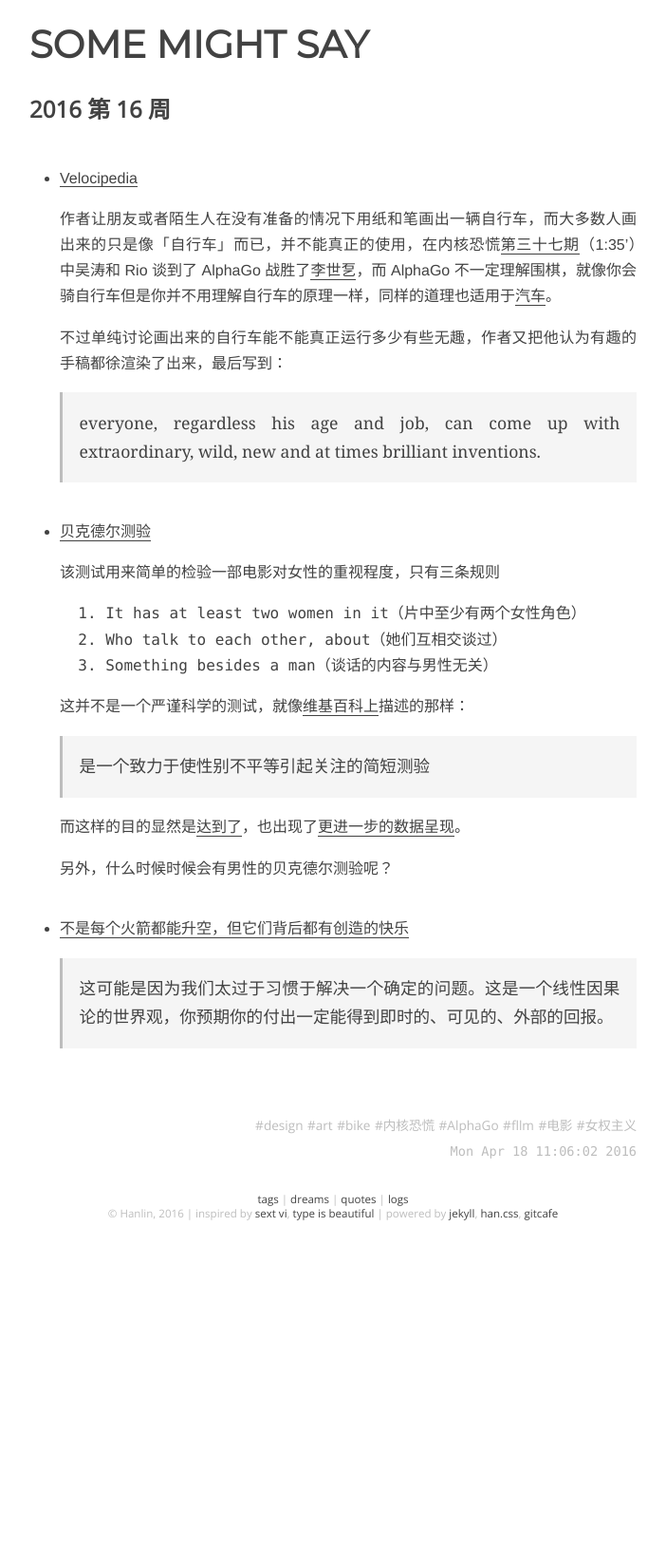
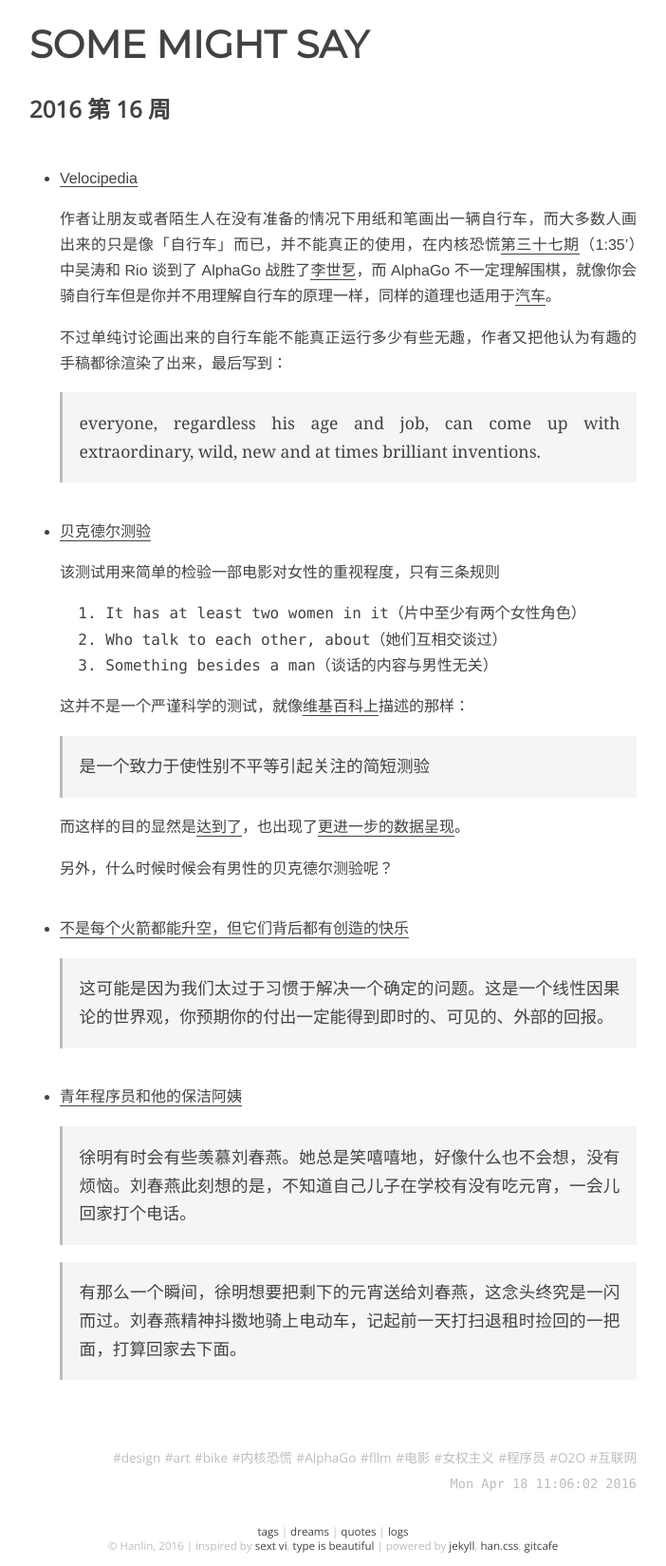
Before and after one commit to onion7878/word, a Jekyll site: the page built from _posts/logs/2016-04-11-16.md, in a window 1280 px wide. Shown: the whole page at 95% size, without its empty margins (289-991 px from the left). Built offline with Jekyll 4.4.1, drawn with Linux system fonts in a browser that asks for light colours; Markdown is read by kramdown in place of the engine named in the settings; before the commit the page ends 1299 px from its top, so only the background shows below that.

Commit message:
add log to 2016-16

```diff
--- a/_posts/logs/2016-04-11-16.md
+++ b/_posts/logs/2016-04-11-16.md
@@ -4,7 +4,7 @@ layout: post
 title:  2016 第 16 周
 date: 16-04-18 11:06:02
 categories: [log]
-tags: [design, art, bike, 内核恐慌, AlphaGo, fllm, 电影, 女权主义]
+tags: [design, art, bike, 内核恐慌, AlphaGo, fllm, 电影, 女权主义, 程序员, O2O, 互联网]
 
 ---
 
@@ -35,3 +35,11 @@ tags: [design, art, bike, 内核恐慌, AlphaGo, fllm, 电影, 女权主义]
 - [不是每个火箭都能升空，但它们背后都有创造的快乐](http://blog.wangjunyu.net/1218)
 
 	> 这可能是因为我们太过于习惯于解决一个确定的问题。这是一个线性因果论的世界观，你预期你的付出一定能得到即时的、可见的、外部的回报。
+
+- [青年程序员和他的保洁阿姨](http://mp.weixin.qq.com/s?__biz=MzAxNzEyODA2NQ%3D%3D&idx=1&mid=402255868&scene=4&sn=063d19d78ca3f8ec1635a4d62c23fef6)
+
+	> 徐明有时会有些羡慕刘春燕。她总是笑嘻嘻地，好像什么也不会想，没有烦恼。刘春燕此刻想的是，不知道自己儿子在学校有没有吃元宵，一会儿回家打个电话。
+
+	<!-- more -->
+
+	> 有那么一个瞬间，徐明想要把剩下的元宵送给刘春燕，这念头终究是一闪而过。刘春燕精神抖擞地骑上电动车，记起前一天打扫退租时捡回的一把面，打算回家去下面。
```
